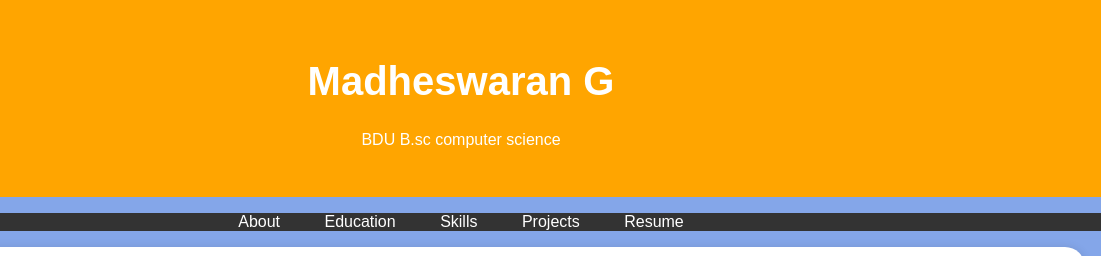
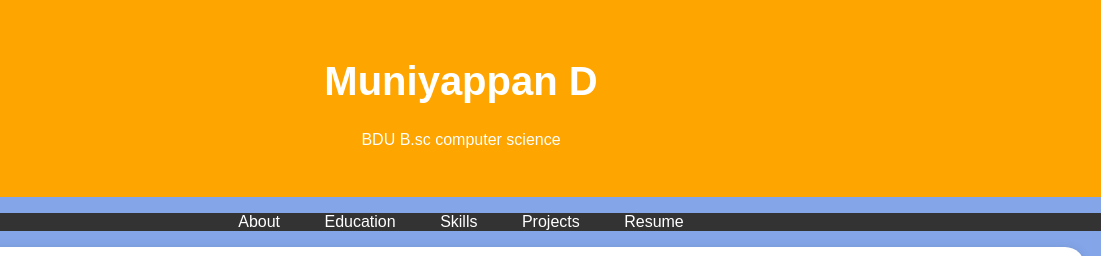
Before and after one commit to muniyappan-ef/digital-portfolio, a plain HTML site: page index.html in a window 1280 px wide. Shown: the top 256 px of the page, 179-1280 px from the left. Drawn offline with Linux system fonts and the light colour scheme.

Commit message:
Update index.html

```diff
--- a/index.html
+++ b/index.html
@@ -102,7 +102,7 @@
         <div class="header-content">
             <!-- Add your profile picture here -->
             <img src="muniphoto.jpeg" alt="Your Profile Picture" class="profile-picture">
-            <h1>Madheswaran G</h1>
+            <h1>Muniyappan D</h1>
             <p>BDU B.sc computer science</p>
         </div>
     </header>
```
